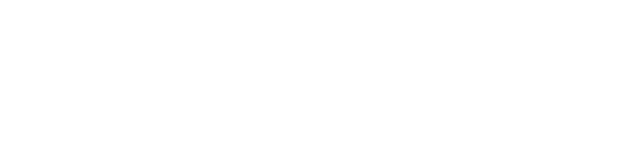
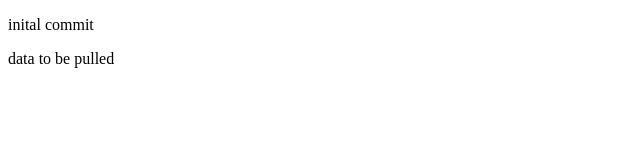
Before and after one commit to Asylbekuulu/it-lessons-1, a plain HTML site: page index.html in a window 1280 px wide. Shown: the whole page, without its empty margins (0-640 px from the left). Drawn offline with Linux system fonts and the light colour scheme.

Commit message:
Update index.html
added data to be pulled

```diff
--- a/index.html
+++ b/index.html
@@ -7,6 +7,7 @@
     <title>Document</title>
 </head>
 <body>
-
+    <p>inital commit</p>
+    <p>data to be pulled</p>
 </body>
 </html>
```
